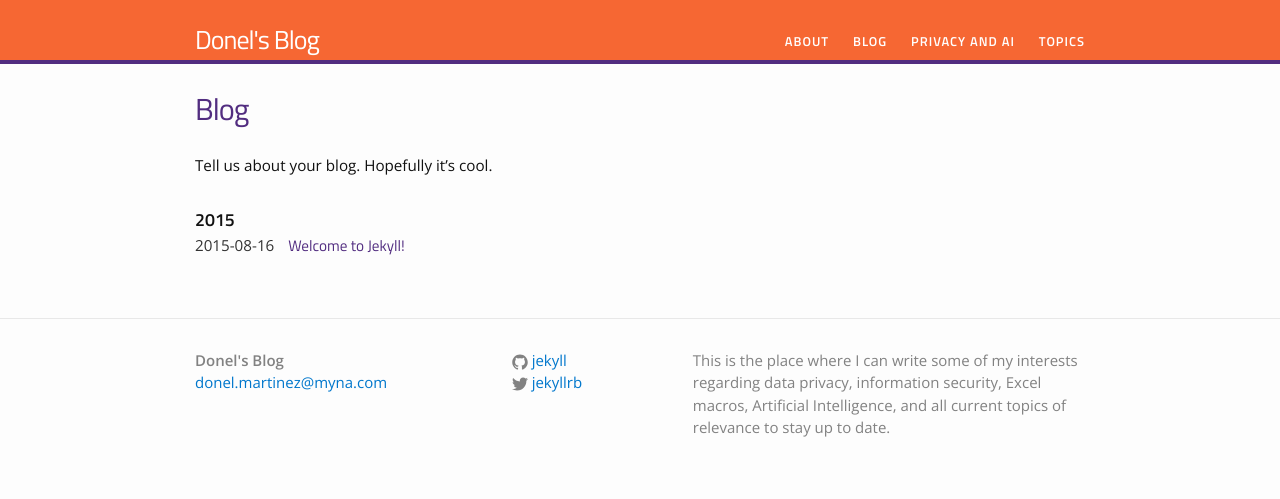
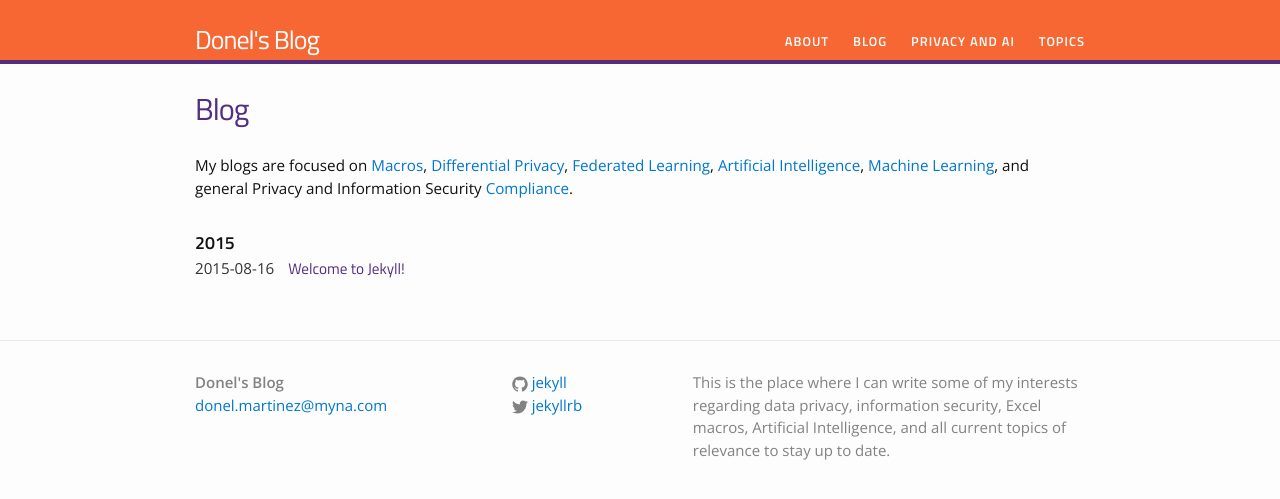
Before and after one commit to donelmartinez/donelmartinez.github.io, a Jekyll site: the page built from blog.md, in a window 1280 px wide. Shown: the top 499 px of the page. Built offline with Jekyll 4.4.1, drawn with Linux system fonts in a browser that asks for light colours.

Commit message:
Update blog.md

```diff
--- a/blog.md
+++ b/blog.md
@@ -4,7 +4,7 @@ title: Blog
 permalink: /blog/
 ---
 
-Tell us about your blog. Hopefully it's cool.
+My blogs are focused on <a href="/categories/#Macros" style="font-weight:normal;"> Macros</a>, <a href="/categories/#DiferentialPrivacy" style="font-weight:normal;"> Differential Privacy</a>, <a href="/categories/#FederatedLearning" style="font-weight:normal;"> Federated Learning</a>, <a href="/categories/#AI" style="font-weight:normal;"> Artificial Intelligence</a>, <a href="/categories/#MachineLearning" style="font-weight:normal;"> Machine Learning</a>, and general Privacy and Information Security <a href="/categories/#Compliance" style="font-weight:normal;"> Compliance</a>.
 
 <ul class="listing">
 {% for post in site.posts %}
```
